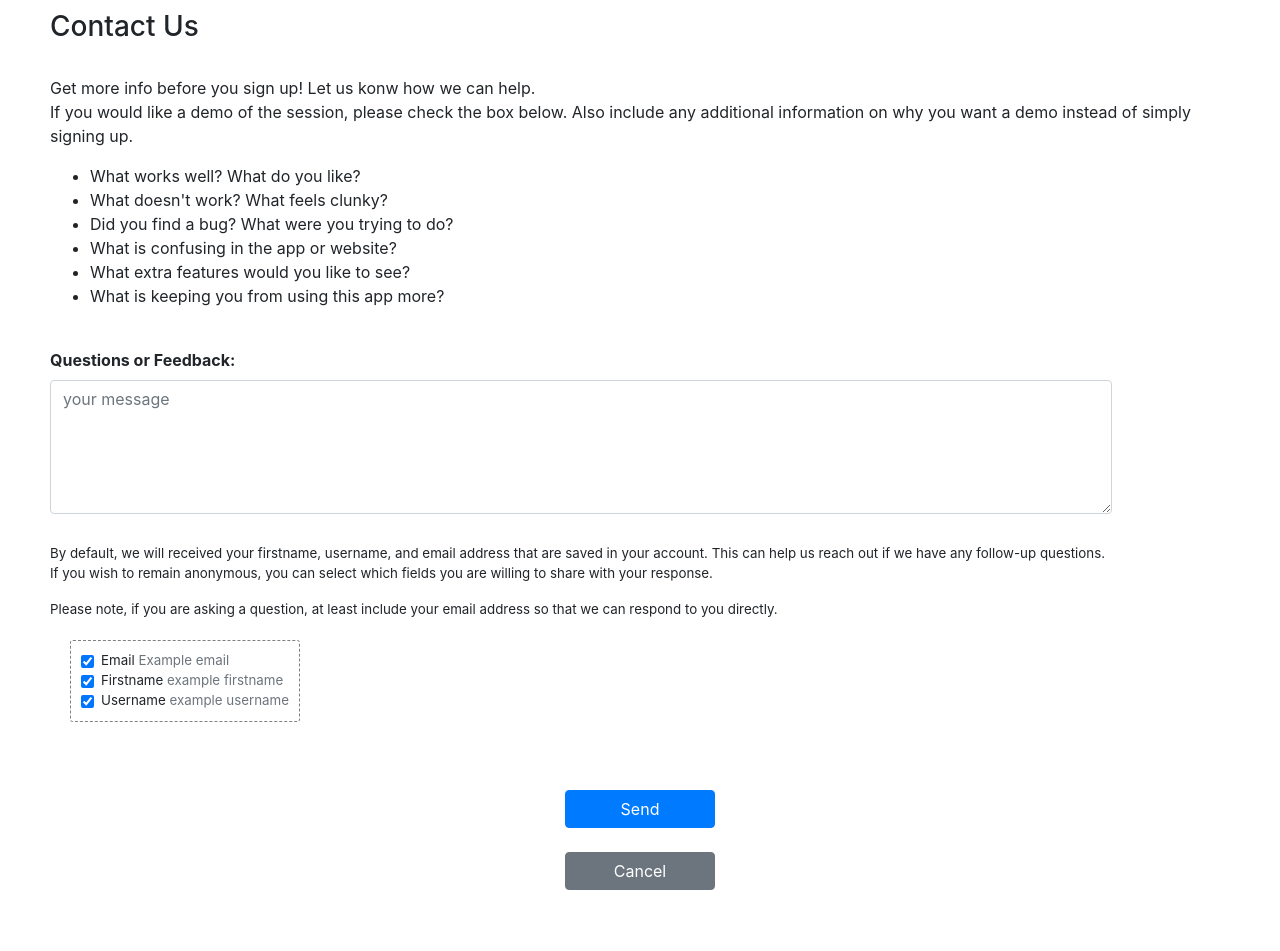
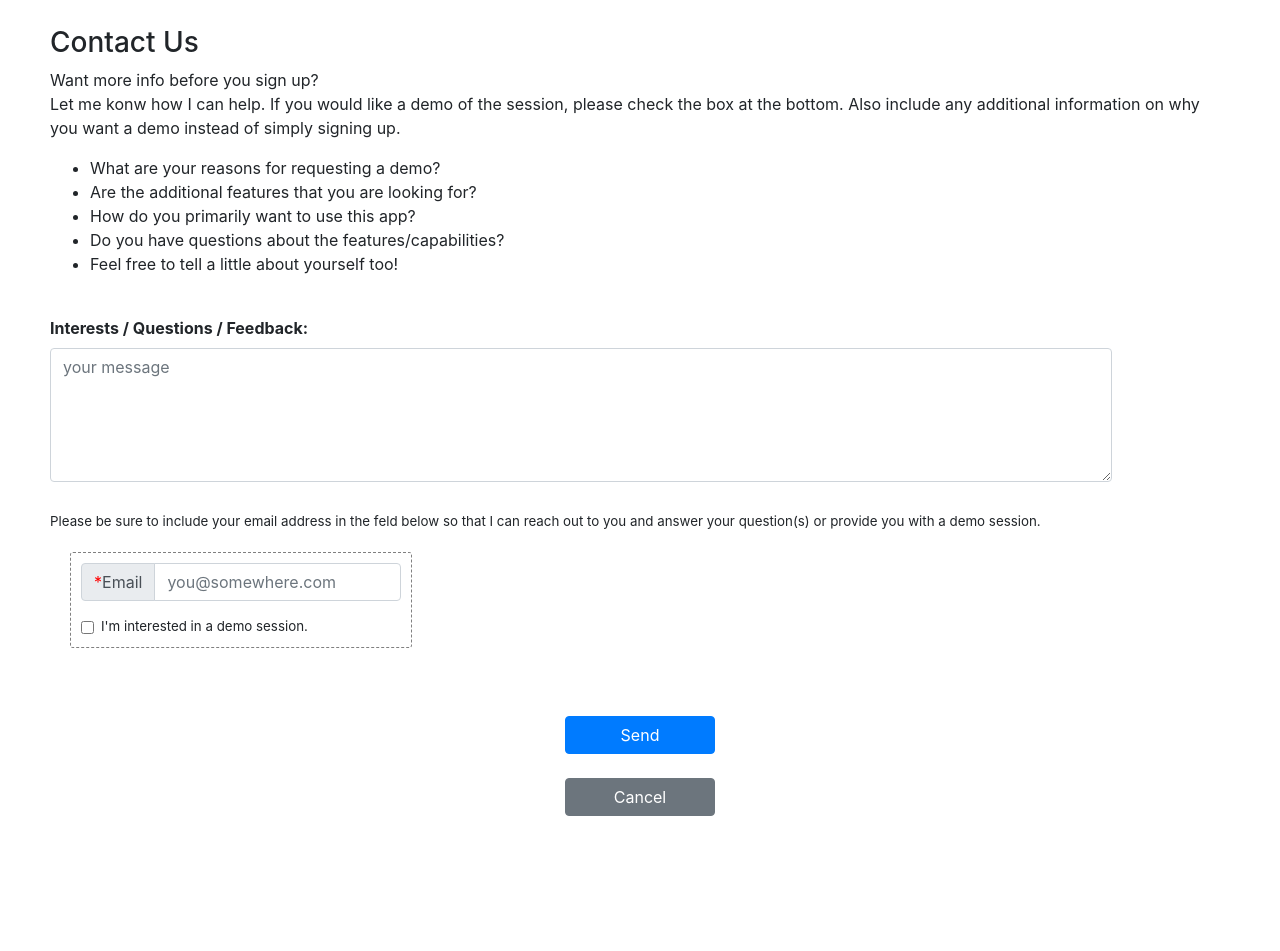
Before and after one commit to stvnsmll/toolshare, a Flask app: page /contact in a window 1280 px wide. Shown: the part 66-1017 px from the top of the page. Run offline with Flask 2, Linux system fonts and the light colour scheme; parts of the project's set-up code (start-up, migrations or seed data) failed here and were passed over; some libraries are stand-ins or nearby versions.

Commit message:
Update the front end of the contact form, backend Post still not setup. minor formatting changes to the landing page

```diff
--- a/application.py
+++ b/application.py
@@ -2210,7 +2210,11 @@ def contact():
         return redirect("/ContactUs")
 
     if request.method == "GET":
-        return render_template("contact.html")
+        requesttype = request.args.get("type")
+        demoRequested = False
+        if requesttype == "requestdemo":
+            demoRequested = True
+        return render_template("contact.html", demoRequested=demoRequested)
     else: #post
         return apology("not setup yet", "todo")
         formAction = request.form.get("returnedAction")
--- a/templates/contact.html
+++ b/templates/contact.html
@@ -7,26 +7,26 @@
 
 {% block main %}
 <div class="scrolling_page no-x">
-  <div class="smalltopspace"></div>
+  <div class="smalltopspace mt-3"></div>
     <form action="/contact" method="post">
         <div class="form-group" style="text-align: left;">
-          <h3>Contact Us</h3><br>
+          <h3>Contact Us</h3>
           <p>
-            Get more info before you sign up!  Let us konw how we can help. <br>
-            If you would like a demo of the session, please check the box below. Also include any additional
+            Want more info before you sign up? <br>
+            Let me konw how I can help. If you would like a demo of the session,
+            please check the box at the bottom. Also include any additional
             information on why you want a demo instead of simply signing up.
             <ul>
-              <li>What works well? What do you like?</li>
-              <li>What doesn't work? What feels clunky?</li>
-              <li>Did you find a bug? What were you trying to do?</li>
-              <li>What is confusing in the app or website?</li>
-              <li>What extra features would you like to see?</li>
-              <li>What is keeping you from using this app more?</li>
+              <li>What are your reasons for requesting a demo?</li>
+              <li>Are the additional features that you are looking for?</li>
+              <li>How do you primarily want to use this app?</li>
+              <li>Do you have questions about the features/capabilities?</li>
+              <li>Feel free to tell a little about yourself too!</li>
             </ul>
           </p>
           <br>
           <div class="d-flex justify-content-start">
-            <label class="text-left" for="messsage"><strong>Questions or Feedback:</strong></label><br>
+            <label class="text-left" for="messsage"><strong>Interests / Questions / Feedback:</strong></label><br>
           </div>
           <textarea class="form-control" rows="5" id="messsage" name="messsage" style="width: 90%" placeholder="your message" maxlength="800"></textarea>
 
@@ -34,29 +34,20 @@
         <br>
           <div style="font-size: smaller">
             <p>
-              By default, we will received your firstname, username, and email address that are saved in your account. This can help us reach out if we have any follow-up questions.<br>
-              If you wish to remain anonymous, you can select which fields you are willing to share with your response.
-            </p>
-            <p>
-              Please note, if you are asking a question, at least include your email address so that we can respond to you directly.
+              Please be sure to include your email address in the feld below so that I can reach out to you and answer your question(s)
+              or provide you with a demo session.
             </p>
             <div id="shareSelector" style="margin: 20px; padding: 10px; border: 1px dashed gray; border-radius: 3px; width: max-content;">
-              <div class="form-check">
-                <input class="form-check-input" type="checkbox" onchange="getShareList()" value="" id="email_check" checked/>
-                <label class="form-check-label" for="email_check">
-                  Email <span class="text-muted">Example email</span>
-                </label>
+              <div class="input-group mb-3 long-input mx-auto">
+                  <div class="input-group-prepend">
+                    <span class="input-group-text"><span class="redstar"">*</span>Email</span>
+                  </div>
+                  <input autocomplete="off" class="form-control" name="email" placeholder="you@somewhere.com" type="email" required>
               </div>
               <div class="form-check">
-                <input class="form-check-input" type="checkbox" onchange="getShareList()" value="" id="firstname_check" checked/>
-                <label class="form-check-label" for="firstname_check">
-                  Firstname <span class="text-muted">example firstname</span>
-                </label>
-              </div>
-              <div class="form-check">
-                <input class="form-check-input" type="checkbox" onchange="getShareList()" value="" id="username_check" checked/>
-                <label class="form-check-label" for="username_check">
-                  Username <span class="text-muted">example username</span>
+                <input class="form-check-input" type="checkbox" onchange="" value="" id="requestdemo" {{ 'checked' if demoRequested }}/>
+                <label class="form-check-label" for="requestdemo">
+                  I'm interested in a demo session.
                 </label>
               </div>
             </div>
--- a/templates/layout.html
+++ b/templates/layout.html
@@ -121,7 +121,7 @@
             {% block main %}{% endblock %}
 
         <!-- The Spinner Modal-->
-        <div class="modal" style="width: 100vw; height: 100vh; z-index: 1055;" id="spinnerModal">
+        <div class="modal" style="width: 100vw; height: 100vh; z-index: 1055;" id="spinnerModal" onclick="hide_the_modals();">
             <div class="modal-dialog-centered">
                 <div style="width: 50%; margin: auto; height: 120px;">
                     <i class="fas fa-circle-notch fa-spin" style="margin-top: 40px; font-size:40px; color: white;"></i>
@@ -129,7 +129,7 @@
             </div>
         </div>
         <!-- The Cog Spinner Modal-->
-        <div class="modal" style="width: 100vw; height: 100vh; z-index: 1055;" id="spinnerCogModal">
+        <div class="modal" style="width: 100vw; height: 100vh; z-index: 1055;" id="spinnerCogModal" onclick="hide_the_modals();">
             <div class="modal-dialog-centered">
                 <div style="width: 50%; margin: auto; height: 120px;">
                     <i class="fa fa-cog fa-spin" style="margin-top: 40px; font-size:40px; color: white;"></i>
@@ -227,6 +227,11 @@
             alert('Element does not exist!');
         }*/
 
+        function hide_the_modals() {
+          $('#spinnerModal').modal('hide');
+          $('#spinnerCogModal').modal('hide');
+        };
+
 
     </script>
     {% block endscript %}{% endblock %}
```
Also changed, not shown: static/landing.css (+10 -7 lines), templates/index.html (+34 -28 lines).
